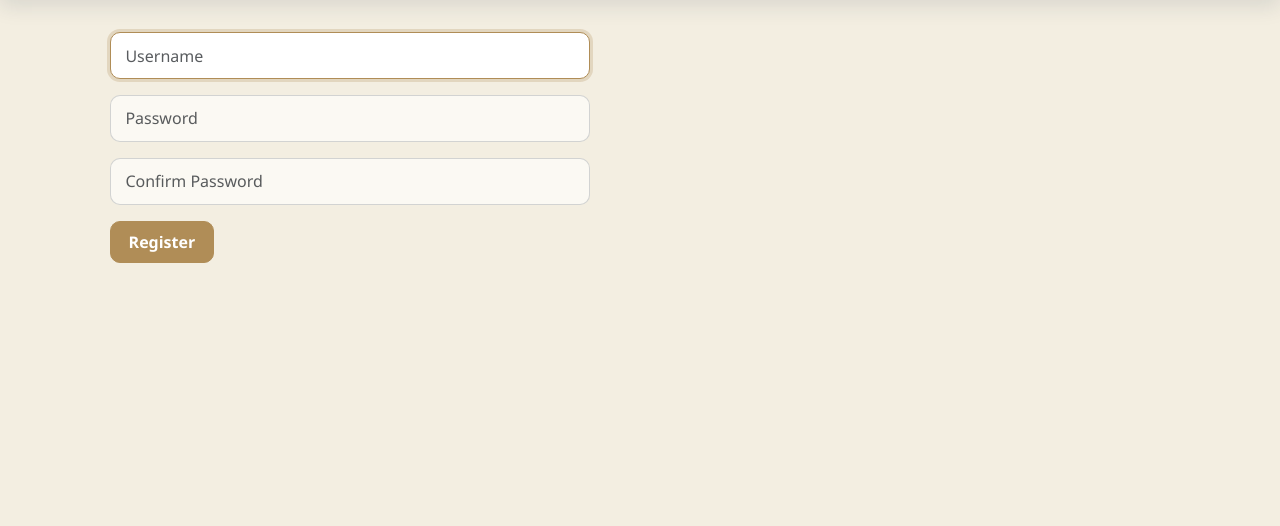
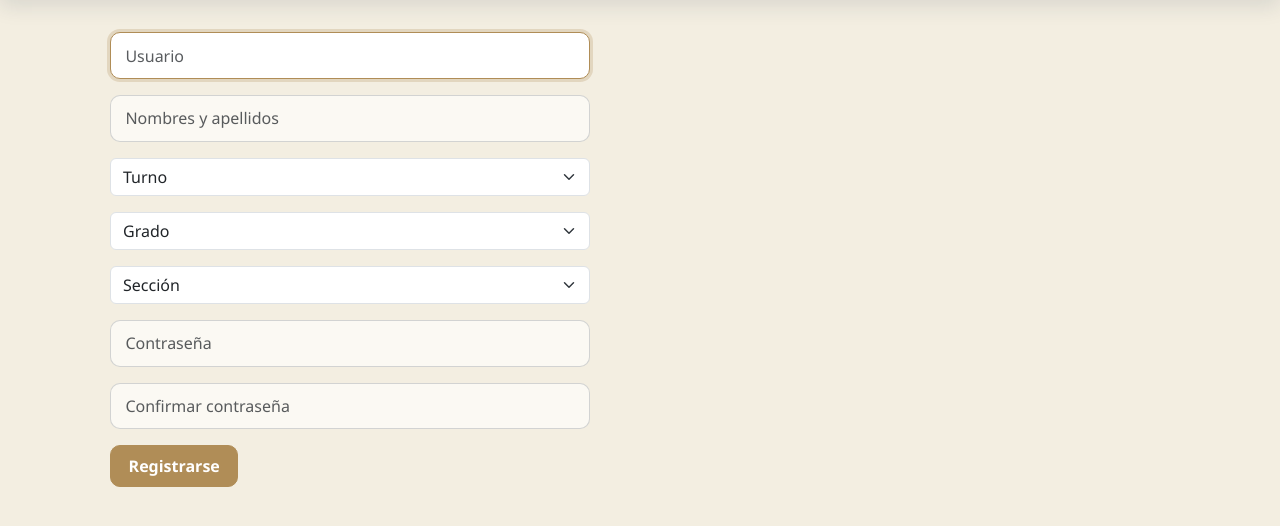
Before and after one commit to Luiszzen/Biblioteca-virtual, a Flask app: page /register in a window 1280 px wide. Shown: the part 71-597 px from the top of the page. Run offline with Flask 3, Linux system fonts and the light colour scheme; some libraries are stand-ins or nearby versions.

Commit message:
Secciones 1 y 2: registro con perfil, sin devolucion de usuario, mis solicitudes

```diff
--- a/app.py
+++ b/app.py
@@ -30,6 +30,19 @@ Session(app)
 profanity.load_censor_words()
 
 db = SQL("sqlite:///" + os.path.join(BASE_DIR, "library.db"))
+
+TURNOS = {"manana": "Mañana", "tarde": "Tarde"}
+GRADOS = ["1", "2", "3", "4", "5", "6"]
+SECCIONES = ["A", "B", "C"]
+
+
+def render_register():
+    """Muestra el formulario de registro con las opciones de perfil."""
+    return render_template(
+        "register.html",
+        turnos=TURNOS, grados=GRADOS, secciones=SECCIONES, form=request.form,
+    )
+
 
 @app.after_request
 def after_request(response):
@@ -108,70 +121,53 @@ def logout():
 
 @app.route("/register", methods=["GET", "POST"])
 def register():
-    """Register a new user."""
+    """Registra un usuario nuevo (no admin) con su perfil escolar."""
+    if request.method == "GET":
+        return render_register()
 
-    if request.method == "GET":
-        return render_template("register.html")
-
-    username = request.form.get("username")
+    username = (request.form.get("username") or "").strip()
+    full_name = (request.form.get("full_name") or "").strip()
     password = request.form.get("password")
     confirmation = request.form.get("confirmation")
+    turno = request.form.get("turno")
+    grado = request.form.get("grado")
+    seccion = request.form.get("seccion")
 
     if not username:
-        flash("must provide username")
-        return render_template("register.html")
+        flash("Escribe un nombre de usuario.")
+        return render_register()
+    if not full_name:
+        flash("Escribe tus nombres y apellidos.")
+        return render_register()
     if not password:
-        flash("must provide password")
-        return render_template("register.html")
+        flash("Escribe una contraseña.")
+        return render_register()
     if password != confirmation:
-        flash("passwords must match")
-        return render_template("register.html")
+        flash("Las contraseñas no coinciden.")
+        return render_register()
+    if turno not in TURNOS or grado not in GRADOS or seccion not in SECCIONES:
+        flash("Elige tu turno, grado y sección.")
+        return render_register()
 
-    existing = db.execute("SELECT username FROM users WHERE username = ?", username)
-    if existing:
-        flash("that username is already taken")
-        return render_template("register.html")
+    if db.execute("SELECT id FROM users WHERE username = ?", username):
+        flash("Ese nombre de usuario ya está en uso.")
+        return render_register()
 
-    password_hashed = generate_password_hash(password)
-    db.execute("INSERT INTO users (username, hash) VALUES (?, ?)", username, password_hashed)
+    try:
+        user_id = db.execute(
+            """INSERT INTO users (username, hash, full_name, turno, grado, seccion)
+               VALUES (?, ?, ?, ?, ?, ?)""",
+            username, generate_password_hash(password), full_name, turno, int(grado), seccion,
+        )
+    except ValueError:
+        # Dos registros con el mismo usuario al mismo tiempo
+        flash("Ese nombre de usuario ya está en uso.")
+        return render_register()
 
-    new_user = db.execute("SELECT * FROM users WHERE username = ?", username)
-    session["user_id"] = new_user[0]["id"]
-
+    session["user_id"] = user_id
+    session["is_admin"] = False
     return redirect("/")
 
-
-
-    """Add a new book to the catalog."""
-
-    if request.method == "POST":
-        title = request.form.get("title")
-        author = request.form.get("author")
-        publisher = request.form.get("publisher")
-        year = request.form.get("year")
-        isbn = request.form.get("isbn")
-        language = request.form.get("language")
-        category = request.form.get("category")
-
-        if not title:
-            return apology("must provide a title", 400)
-
-        # Block offensive titles/authors before they hit the catalog
-        if profanity.contains_profanity(title) or profanity.contains_profanity(author or ""):
-            return apology("inappropriate content detected", 400)
-
-        db.execute(
-            """INSERT INTO books (title, author, publisher, year, isbn, language, category, status)
-               VALUES (?, ?, ?, ?, ?, ?, ?, 'available')""",
-            title, author, publisher, year, isbn, language, category
-        )
-
-        flash("Book added!")
-        return redirect("/add_book")
-
-    # FRONTEND: add_book.html needs a form posting to /add_book with fields
-    # named "title", "author", "publisher", "year", "isbn", "language", "category"
-    return render_template("add_book.html")
 
 
 @app.route("/add_book", methods=["GET", "POST"])
@@ -301,46 +297,7 @@ def book_detail(book_id):
     return render_template("book_detail.html", book=book[0])
 
 
-@app.route("/return_book", methods=["GET", "POST"])
-@login_required
-def return_book():
-    """Solicita devolver un libro -- queda pendiente hasta que un admin lo apruebe."""
 
-    if request.method == "POST":
-        loan_id = request.form.get("loan_id")
-
-        if not loan_id:
-            return apology("must select a loan", 400)
-
-        loan = db.execute(
-            "SELECT * FROM loans WHERE id = ? AND user_id = ? AND returned_at IS NULL",
-            loan_id, session["user_id"]
-        )
-        if len(loan) != 1:
-            return apology("active loan not found", 404)
-
-        existing = db.execute(
-            "SELECT id FROM requests WHERE type = 'return' AND loan_id = ? AND status = 'pending'",
-            loan_id
-        )
-        if existing:
-            return apology("this loan already has a pending return request", 400)
-
-        db.execute(
-            "INSERT INTO requests (type, user_id, loan_id, book_id, created_at) VALUES ('return', ?, ?, ?, ?)",
-            session["user_id"], loan_id, loan[0]["book_id"], datetime.now().isoformat()
-        )
-
-        flash("Solicitud de devolución enviada. Un administrador debe aprobarla.")
-        return redirect("/")
-
-    active_loans = db.execute(
-        """SELECT loans.id AS loan_id, books.title
-           FROM loans JOIN books ON loans.book_id = books.id
-           WHERE loans.user_id = ? AND loans.returned_at IS NULL""",
-        session["user_id"]
-    )
-    return render_template("return.html", loans=active_loans)
 
 
 # ---------------------------------------------------------------------------
@@ -387,13 +344,6 @@ def admin_approve(request_id):
             req["book_id"], req["user_id"], datetime.now().isoformat()
         )
         db.execute("UPDATE books SET status = 'borrowed' WHERE id = ?", req["book_id"])
-
-    elif req["type"] == "return":
-        db.execute(
-            "UPDATE loans SET returned_at = ? WHERE id = ?",
-            datetime.now().isoformat(), req["loan_id"]
-        )
-        db.execute("UPDATE books SET status = 'available' WHERE id = ?", req["book_id"])
 
     elif req["type"] == "add_book":
         # El admin pudo haber corregido los datos en el formulario de /admin --
@@ -498,7 +448,7 @@ def admin_toggle_status(book_id):
 @app.route("/history")
 @login_required
 def history():
-    """Show the current user's full borrow history."""
+    """Historial del usuario: sus solicitudes y sus préstamos."""
 
     loans = db.execute(
         """SELECT books.title, loans.borrowed_at, loans.returned_at
@@ -508,12 +458,18 @@ def history():
         session["user_id"]
     )
 
-    # FRONTEND: history.html -> loop over `loans`, e.g.
-    #     {% for loan in loans %}
-    #         <p>{{ loan.title }} - borrowed {{ loan.borrowed_at }}
-    #            {% if loan.returned_at %}(returned {{ loan.returned_at }}){% endif %}</p>
-    #     {% endfor %}
-    return render_template("history.html", loans=loans)
+    # Solicitudes del propio usuario (préstamo o agregar libro), de la más nueva a la más antigua.
+    # Para 'borrow' el título viene del libro; para 'add_book' viene de la propia solicitud.
+    my_requests = db.execute(
+        """SELECT requests.type, requests.status, requests.created_at,
+                  COALESCE(books.title, requests.title) AS title
+           FROM requests LEFT JOIN books ON requests.book_id = books.id
+           WHERE requests.user_id = ? AND requests.type IN ('borrow', 'add_book')
+           ORDER BY requests.created_at DESC""",
+        session["user_id"]
+    )
+
+    return render_template("history.html", loans=loans, my_requests=my_requests)
 
 
 @app.route("/report")
--- /dev/null
+++ b/migration_perfil.sql
@@ -0,0 +1,5 @@
+-- Correr UNA sola vez por base de datos
+ALTER TABLE users ADD COLUMN full_name TEXT;
+ALTER TABLE users ADD COLUMN turno TEXT;
+ALTER TABLE users ADD COLUMN grado INTEGER;
+ALTER TABLE users ADD COLUMN seccion TEXT;
--- a/templates/layout.html
+++ b/templates/layout.html
@@ -25,7 +25,7 @@
                     <ul class="navbar-nav me-auto mt-2">
                         <li class="nav-item"><a class="nav-link" href="/history">Historial</a></li>
                         <li class="nav-item"><a class="nav-link" href="/search">Buscar</a></li>
-                        <!--<li class="nav-item"><a class="nav-link" href="/add_book">Añadir Libro</a></li> -->
+                        <li class="nav-item"><a class="nav-link" href="/add_book">Añadir Libro</a></li>
                         {% if session["is_admin"] %}
                             <li class="nav-item"><a class="nav-link" href="/admin">Admin</a></li>
                         {% endif %}
--- a/templates/register.html
+++ b/templates/register.html
@@ -1,7 +1,7 @@
 {% extends "layout.html" %}
 
 {% block title %}
-    Register
+    Registro
 {% endblock %}
 
 
@@ -9,21 +9,51 @@
 
     <form action="/register" method="post">
 
-        <!-- name="username", "password" y "confirmation" deben coincidir EXACTO
-             con request.form.get(...) en la ruta /register de app.py -->
+        <!-- Los name="..." deben coincidir EXACTO con request.form.get(...) en la ruta /register de app.py -->
         <div class="mb-3">
-            <input autocomplete="off" autofocus class="form-control" name="username" placeholder="Username" type="text">
+            <input autocomplete="off" autofocus class="form-control" name="username" placeholder="Usuario" required type="text" value="{{ form.get('username', '') }}">
         </div>
 
         <div class="mb-3">
-            <input class="form-control" name="password" placeholder="Password" type="password">
+            <input autocomplete="off" class="form-control" name="full_name" placeholder="Nombres y apellidos" required type="text" value="{{ form.get('full_name', '') }}">
         </div>
 
         <div class="mb-3">
-            <input class="form-control" name="confirmation" placeholder="Confirm Password" type="password">
+            <select class="form-select" name="turno" required>
+                <option value="" disabled {% if not form.get('turno') %}selected{% endif %}>Turno</option>
+                {% for value, label in turnos.items() %}
+                    <option value="{{ value }}" {% if form.get('turno') == value %}selected{% endif %}>{{ label }}</option>
+                {% endfor %}
+            </select>
         </div>
 
-        <button class="btn btn-primary" type="submit">Register</button>
+        <div class="mb-3">
+            <select class="form-select" name="grado" required>
+                <option value="" disabled {% if not form.get('grado') %}selected{% endif %}>Grado</option>
+                {% for g in grados %}
+                    <option value="{{ g }}" {% if form.get('grado') == g %}selected{% endif %}>{{ g }}°</option>
+                {% endfor %}
+            </select>
+        </div>
+
+        <div class="mb-3">
+            <select class="form-select" name="seccion" required>
+                <option value="" disabled {% if not form.get('seccion') %}selected{% endif %}>Sección</option>
+                {% for s in secciones %}
+                    <option value="{{ s }}" {% if form.get('seccion') == s %}selected{% endif %}>{{ s }}</option>
+                {% endfor %}
+            </select>
+        </div>
+
+        <div class="mb-3">
+            <input class="form-control" name="password" placeholder="Contraseña" required type="password">
+        </div>
+
+        <div class="mb-3">
+            <input class="form-control" name="confirmation" placeholder="Confirmar contraseña" required type="password">
+        </div>
+
+        <button class="btn btn-primary" type="submit">Registrarse</button>
 
     </form>
 
```
Also changed, not shown: templates/admin.html (+0 -10 lines), templates/history.html (+45 -3 lines), templates/return.html (deleted, +0 -12 lines), 1 other file.
